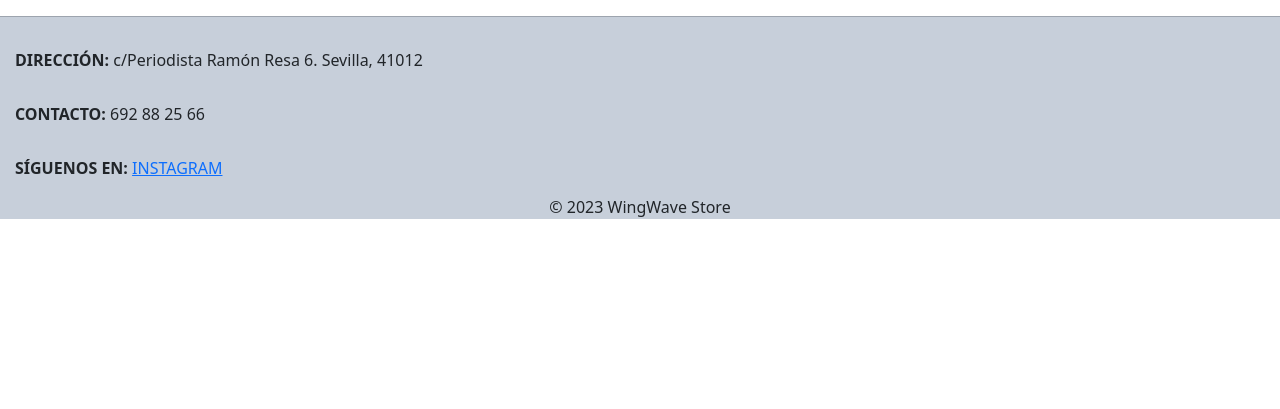
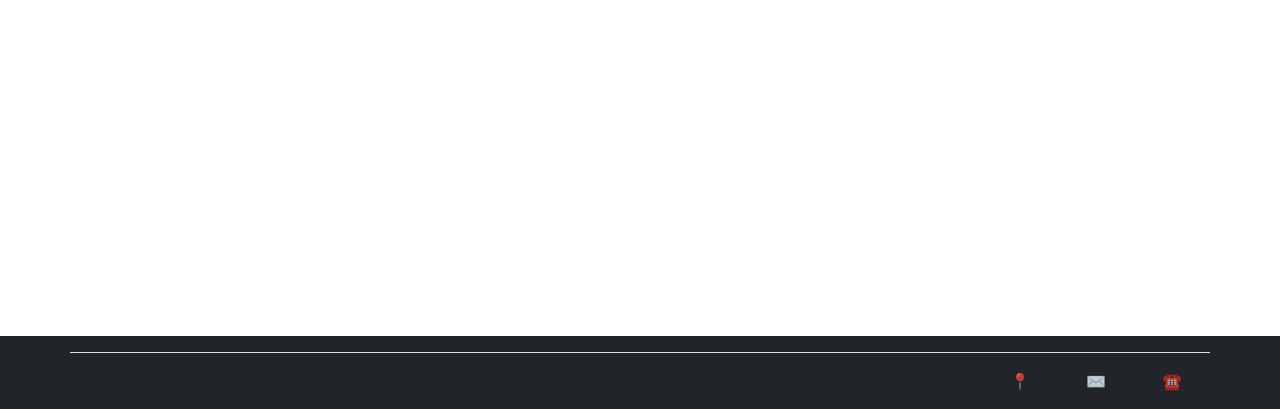
Before and after one commit to adrrf/wingwavestore, a Django app: page / in a window 1280 px wide. Shown: the part 391-800 px from the top of the page. Run offline with Django 4.2, Linux system fonts and the light colour scheme; some libraries are stand-ins or nearby versions.

Commit message:
feat:Footer

```diff
--- a/src/templates/index.html
+++ b/src/templates/index.html
@@ -80,25 +80,29 @@
   </table>
 
 
-
-
-  <footer style="background-color: rgb(199, 207, 218)">
-    <hr>
-    <table>
-      <tr>
-        <td style="padding: 15px;"><b>DIRECCIÓN:</b> c/Periodista Ramón Resa 6. Sevilla, 41012</td>
-
-      </tr>
-      <tr>
-        <td style="padding: 15px;"><b>CONTACTO:</b> 692 88 25 66</td>
-
-      </tr>
-      <tr>
-        <td style="padding: 15px;"><b>SÍGUENOS EN: </b><a href="https://www.instagram.com/javiramirezn/">INSTAGRAM</a></td>
-
-      </tr>
-    </table>
-    <p align="center">&copy; 2023 WingWave Store</p>
-  </footer>
+  <footer class="footer fixed-bottom bg-dark text-light">
+    <div class="container">
+        <div class="row">
+            <ul class="nav justify-content-center border-bottom pb-3 mb-3">
+            </ul>
+            <div class="col-md-6 d-flex justify-content-md-start">
+                <p class="text-body-secondary">© 2023 WingWave Store</p>
+            </div>
+            <div class="col-md-6 d-flex justify-content-md-end">
+                <div class="row">
+                    <div class="col-md-4">
+                      <a href="https://maps.app.goo.gl/69U7wHqEWDmRFJH18" target="_blank" rel="noopener noreferrer" style="text-decoration: none; color: inherit" class="text-body-secondary mx-3">📍</a>
+                    </div>
+                    <div class="col-md-4">
+                      <a href="mailto:wingwave@mystore.com" target="_blank" rel="noopener noreferrer" style="text-decoration: none; color: inherit" class="text-body-secondary mx-3">✉️</a>
+                    </div>
+                    <div class="col-md-4">
+                      <a href="tel:+612612612" target="_blank" rel="noopener noreferrer" style="text-decoration: none; color: inherit" class="text-body-secondary mx-3">☎️</a>
+                    </div>
+                </div>
+            </div>
+        </div>
+    </div>
+</footer>
 </body>
 </html>
```
